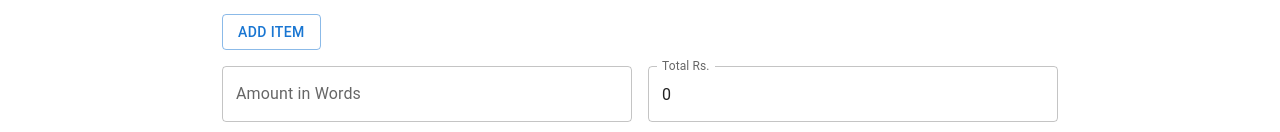
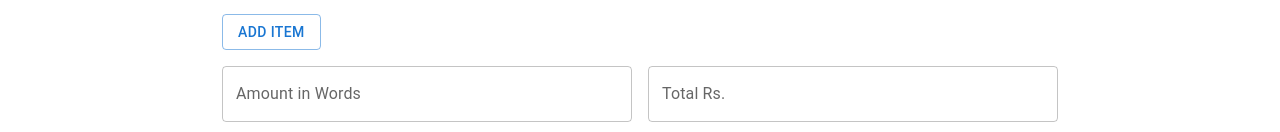
Before and after one commit to SujayWali/shehjarCaterers, a Next.js app: page /invoices/new in a window 1280 px wide. Shown: the part 820-952 px from the top of the page. Built offline with nearby package versions, Linux system fonts and the light colour scheme; no server answers; sample sign-in values are in the browser's storage.

Commit message:
new changes done

```diff
--- a/src/app/invoices/new/page.tsx
+++ b/src/app/invoices/new/page.tsx
@@ -12,7 +12,7 @@ export default function NewInvoicePage() {
   const [receiver, setReceiver] = useState({ name: "", address: "", state: "", mobile: "", gstin: "", pan: "" });
   const [items, setItems] = useState([{ sno: 1, particulars: "", period: "", rate: "", amountRs: 0, ps: 0 }]);
   const [amountInWords, setAmountInWords] = useState("");
-  const [totalRs, setTotalRs] = useState(0);
+  const [totalRs, setTotalRs] = useState(""); // string for controlled input
   const [loading, setLoading] = useState(false);
   const [snackbar, setSnackbar] = useState("");
 
@@ -22,10 +22,7 @@ export default function NewInvoicePage() {
   const handleItemChange = (idx: number, field: string, value: any) => {
     const newItems = items.map((item, i) => i === idx ? { ...item, [field]: value } : item);
     setItems(newItems);
-    if (field === "amountRs" || field === "ps") {
-      const total = newItems.reduce((sum, it) => sum + Number(it.amountRs || 0), 0);
-      setTotalRs(total);
-    }
+    // Do not update totalRs automatically
   };
 
   const handleSubmit = async () => {
@@ -39,7 +36,7 @@ export default function NewInvoicePage() {
         receiver,
         items,
         amountInWords,
-        totalRs,
+        totalRs: totalRs !== "" ? Number(totalRs) : undefined,
         createdAt: Date.now(),
         updatedAt: Date.now(),
       };
@@ -96,7 +93,21 @@ export default function NewInvoicePage() {
           <TextField label="Amount in Words" value={amountInWords} onChange={e => setAmountInWords(e.target.value)} fullWidth sx={{ mb: 2 }} />
         </Grid>
         <Grid item xs={12} sm={6}>
-          <TextField label="Total Rs." type="number" value={totalRs} onChange={e => setTotalRs(Number(e.target.value))} fullWidth sx={{ mb: 2 }} />
+          <TextField
+            label="Total Rs."
+            type="text"
+            value={totalRs}
+            onChange={e => {
+              // Allow empty string, or valid number
+              const val = e.target.value;
+              if (val === "" || /^\d*$/.test(val)) {
+                setTotalRs(val);
+              }
+            }}
+            fullWidth
+            sx={{ mb: 2 }}
+            inputProps={{ inputMode: "numeric", pattern: "[0-9]*" }}
+          />
         </Grid>
       </Grid>
   <Box display="flex" gap={2} mt={3} flexDirection={{ xs: 'column', sm: 'row' }}>
--- /dev/null
+++ b/src/app/page.tsx
@@ -0,0 +1,6 @@
+import { redirect } from "next/navigation";
+
+export default function Home() {
+  redirect("/dashboard");
+  return null;
+}
```
